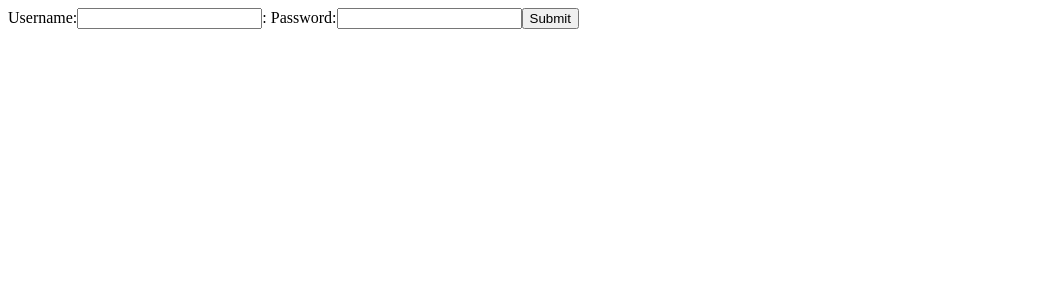
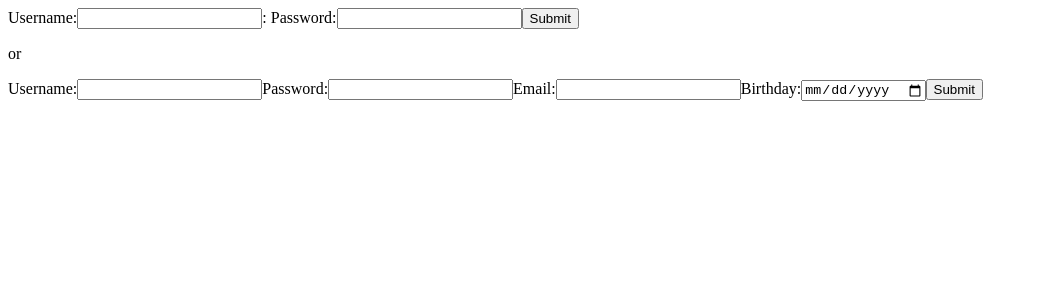
Before and after one commit to zhasan90/myFlix-client, a React app: page /login in a window 1280 px wide. Shown: the top 300 px of the page, without its empty margins (0-1038 px from the left). Built offline with nearby package versions, Linux system fonts and the light colour scheme; the HTML template or start-up script is replaced by a standard one.

Commit message:
added sign up view and cleaned up code

```diff
--- a/src/components/login-view/login-view.jsx
+++ b/src/components/login-view/login-view.jsx
@@ -1,29 +1,52 @@
-import React from "react";
+import React , {useState} from "react";
 
-export const LoginView = () => {
+export const LoginView = ({onLoggedIn}) => {
+    const [username, setUsername] = useState("")
+    const [password, setPassword] = useState("")
+
     const handleSubmit = (event) => {
         event.preventDefault();
 
         const data = {
-            access: username,
-            secret: password
+            Username: username,
+            Password: password
         };
 
-        fetch("https://openlibrary.org/account/login.json", {
+        fetch("https://movie-api-hlok.onrender.com/login", {
             method: "POST",
+            headers: {
+              "Content-Type": "application/json"
+            },
             body: JSON.stringify(data)
-        });
-    }
+          })
+            .then((response) => response.json())
+            .then((data) => {
+              console.log("Login response: ", data);
+              if (data.user) {
+                localStorage.setItem("user", JSON.stringify(data.user));
+                localStorage.setItem("token", data.token);
+                onLoggedIn(data.user, data.token);
+              }
+            })
+      }
 
     return (
         <form onSubmit={handleSubmit}>
             <label htmlFor="">
                 Username:
-                <input type="text" />
+                <input
+                    type="text"
+                    value={username}
+                    onChange={(e) => setUsername(e.target.value)}
+                    required />
             </label>
             <label htmlFor="">:
                 Password:
-                <input type="password" />
+                <input
+                 type="password"
+                 value={password}
+                 onChange={(e) => setPassword(e.target.value)}
+                 required />
             </label>
             <button type="submit">
                 Submit
--- a/src/components/main-view/main-view.jsx
+++ b/src/components/main-view/main-view.jsx
@@ -1,21 +1,29 @@
 import { useState, useEffect } from "react"
-import { MovieCard } from "../../../movie-card/movie-card";
-import { MovieView } from "../../../movie-view/movie-view";
+import { MovieCard } from "../movie-card/movie-card";
+import { MovieView } from "../movie-view/movie-view";
 import { LoginView } from "../login-view/login-view";
+import { SignupView } from "../signup-view/signup-view";
 
 export const MainView = () => {
+  const storedUser = JSON.parse(localStorage.getItem("user"));
+  const storedToken = localStorage.getItem("token");
+  const [user, setUser] = useState(storedUser? storedUser : null);
+  const [token, setToken] = useState(storedToken? storedToken : null);
   const [movies, setMovies] = useState([]);
   const [selectedMovie, setSelectedMovie] = useState(null);
-    const [user, setUser] = useState(null);
-
-    if (!user) {
-        return <LoginView />;
-    }
 
     useEffect(() => {
-        fetch("https://movie-api-7rs7.onrender.com/movies")
-            .then((response) => response.json())
+        if (!token) {
+            return;
+        }
+        fetch("https://movie-api-7rs7.onrender.com/movies" , {
+            headers: {
+                "Content-Type": "application/json",
+                Authorization: `Bearer ${token}`
+              },
+        }).then((response) => response.json())
           .then((data) => {
+            console.log(data);
             const moviesFromApi = data.map((doc) => {
                 return {
                     id: doc._id,
@@ -30,27 +38,23 @@ export const MainView = () => {
 
             setMovies(moviesFromApi);
         });
-    }, []);
+    }, [token]);
 
-    useEffect(() => {
-        fetch("https://movie-api-7rs7.onrender.com/movies")
-            .then((response) => response.json())
-            .then((data) => {
-                const moviesFromApi = data.map((doc) => {
-                    return {
-                        id: doc._id,
-                        title: doc.Title,
-                        description: doc.Description,
-                        image: doc.ImagePath,
-                        actors: doc.Actors,
-                        genre: doc.Genre,
-                        director: doc.Director,
-                    };
-                });
+    if (!user) {
+        return(
+        <div>
+          <LoginView
+            onLoggedIn={(user, token) => {
+              setUser(user);
+              setToken(token);
+            }}
+          />
+          <p>or</p>
+          <SignupView></SignupView>
+        </div>
+        );
+      }
 
-                setMovies(moviesFromApi);
-            });
-    }, []);
     if (selectedMovie) {
         return (<MovieView movie={selectedMovie} onBackClick={() => setSelectedMovie(null)} />
         );
@@ -61,6 +65,7 @@ export const MainView = () => {
     }
     console.log(movies)
     return (
+        <>
         <div>
             {movies.map((movie) => (
                 <MovieCard
@@ -71,5 +76,7 @@ export const MainView = () => {
                     }} />
             ))}
         </div>
+        <button  button onClick={() => { setUser(null); }}>Logout</button>
+        </>
     );
 };
--- /dev/null
+++ b/src/components/signup-view/signup-view.jsx
@@ -0,0 +1,82 @@
+import{ useState } from "react";
+
+export const SignupView = () => {
+  const [username, setUsername] = useState("");
+  const [password, setPassword] = useState("");
+  const [email, setEmail] = useState("");
+  const [birthday, setBirthday] = useState("");
+
+  const handleSubmit = (event) => {
+    event.preventDefault();
+
+    const data = {
+        Username: username,
+        Password: password,
+        Email: email,
+        Birthday: birthday
+    };
+
+    fetch("https://movie-api-hlok.onrender.com/users", {
+        method: "POST",
+        headers: {
+          "Content-Type": "application/json"
+        },
+        body: JSON.stringify(data)
+      })
+        .then((response) => response.json())
+        .then((data) => {
+          console.log("Login response: ", data);
+          if (data.user) {
+            onLoggedIn(data.user);
+          } else {
+            alert("No such user");
+          }
+        })
+        .catch((e) => {
+          alert("Something went wrong");
+        });
+}
+
+  return (
+    <form onSubmit={handleSubmit}>
+      <label>
+        Username:
+        <input
+          type="text"
+          value={username}
+          onChange={(e) => setUsername(e.target.value)}
+          required
+          minLength="3"
+        />
+      </label>
+      <label>
+        Password:
+        <input
+          type="password"
+          value={password}
+          onChange={(e) => setPassword(e.target.value)}
+          required
+        />
+      </label>
+      <label>
+        Email:
+        <input
+          type="email"
+          value={email}
+          onChange={(e) => setEmail(e.target.value)}
+          required
+        />
+      </label>
+      <label>
+        Birthday:
+        <input
+          type="date"
+          value={birthday}
+          onChange={(e) => setBirthday(e.target.value)}
+          required
+        />
+      </label>
+      <button type="submit">Submit</button>
+    </form>
+  );
+};
```
Also changed, not shown: src/components/movie-card/movie-card.jsx (renamed from movie-card/movie-card.jsx), src/components/movie-view/movie-view.jsx (renamed from movie-view/movie-view.jsx), 6 other files (tests, documents, lock files or other folders). Lines whose indentation alone changed are shown as unchanged.
